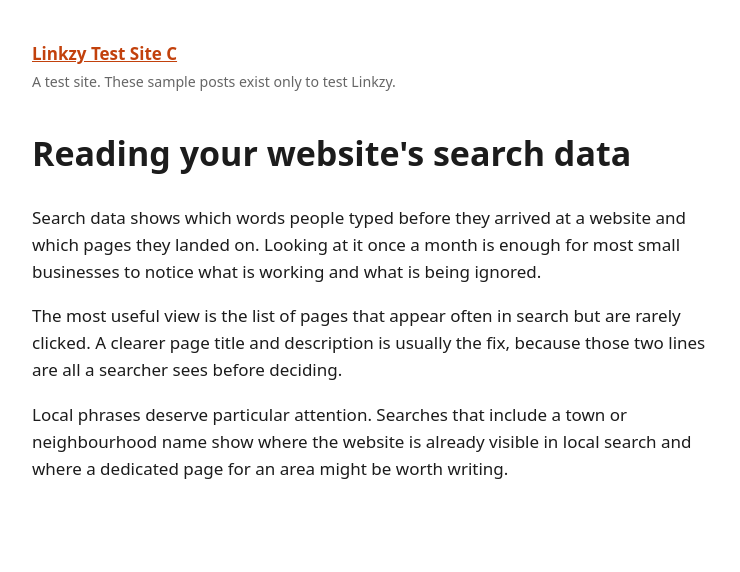
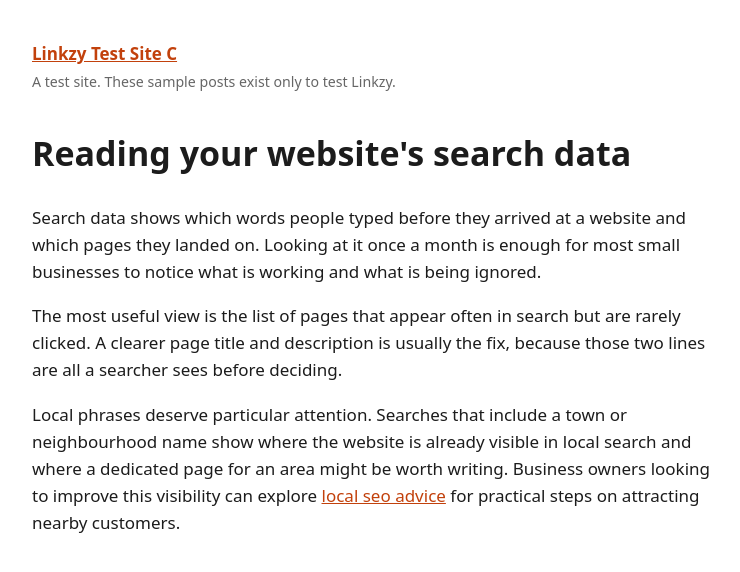
Before and after one commit to linkzy-sandbox/linkzy-sandbox.github.io, a Jekyll site: the page built from _posts/2026-10-14-reading-website-search-data.md, in a window 1280 px wide. Shown: the top 572 px of the page, without its empty margins (268-1008 px from the left). Built offline with Jekyll 4.4.1, drawn with Linux system fonts in a browser that asks for light colours.

Commit message:
Linkzy: update a link in "Reading your website's search data"

```diff
--- a/_posts/2026-10-14-reading-website-search-data.md
+++ b/_posts/2026-10-14-reading-website-search-data.md
@@ -7,4 +7,4 @@ Search data shows which words people typed before they arrived at a website and
 
 The most useful view is the list of pages that appear often in search but are rarely clicked. A clearer page title and description is usually the fix, because those two lines are all a searcher sees before deciding.
 
-Local phrases deserve particular attention. Searches that include a town or neighbourhood name show where the website is already visible in local search and where a dedicated page for an area might be worth writing.
+Local phrases deserve particular attention. Searches that include a town or neighbourhood name show where the website is already visible in local search and where a dedicated page for an area might be worth writing. Business owners looking to improve this visibility can explore [local seo advice](https://thawcloud.s2-tastewp.com/) for practical steps on attracting nearby customers.
```
